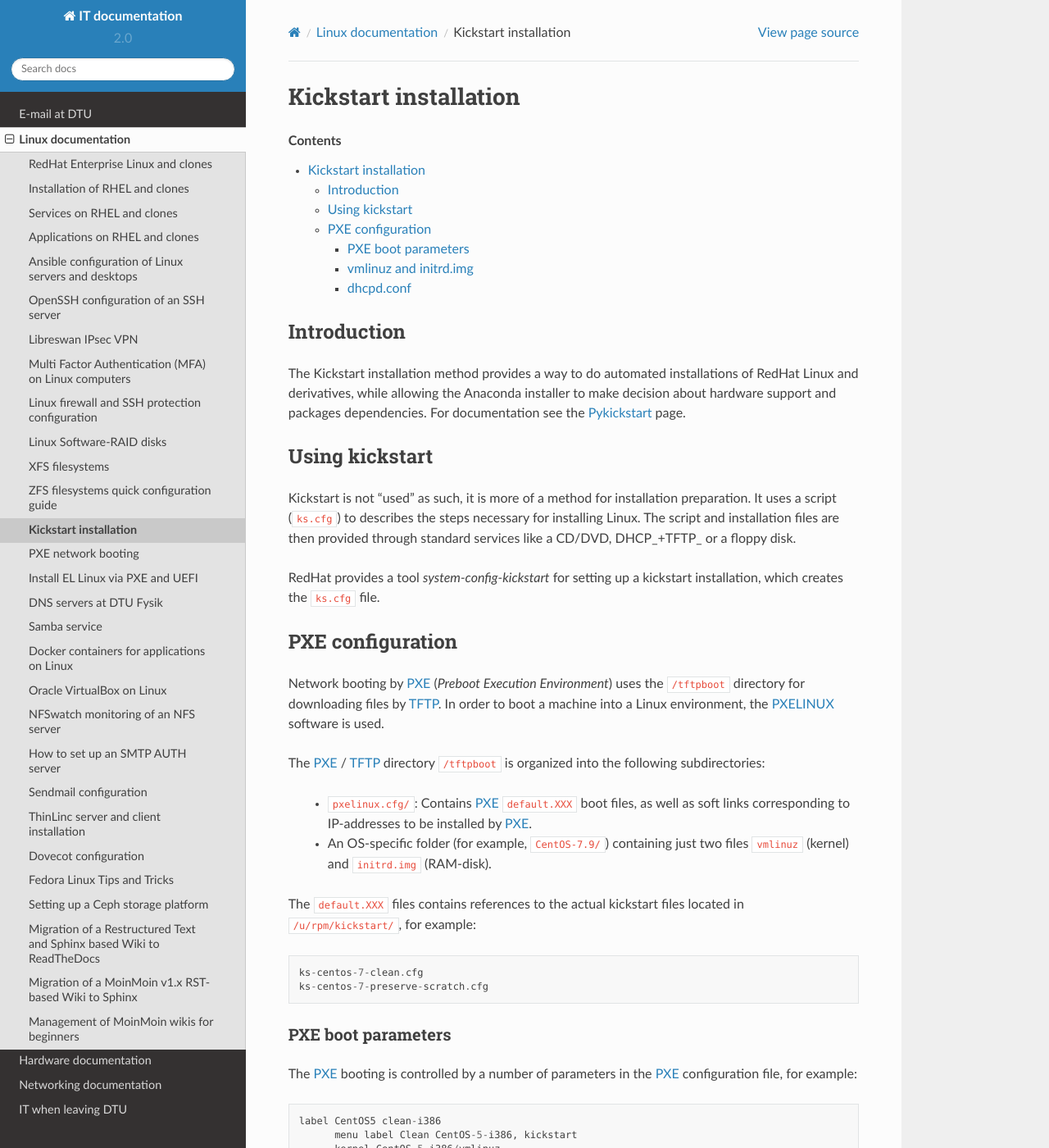
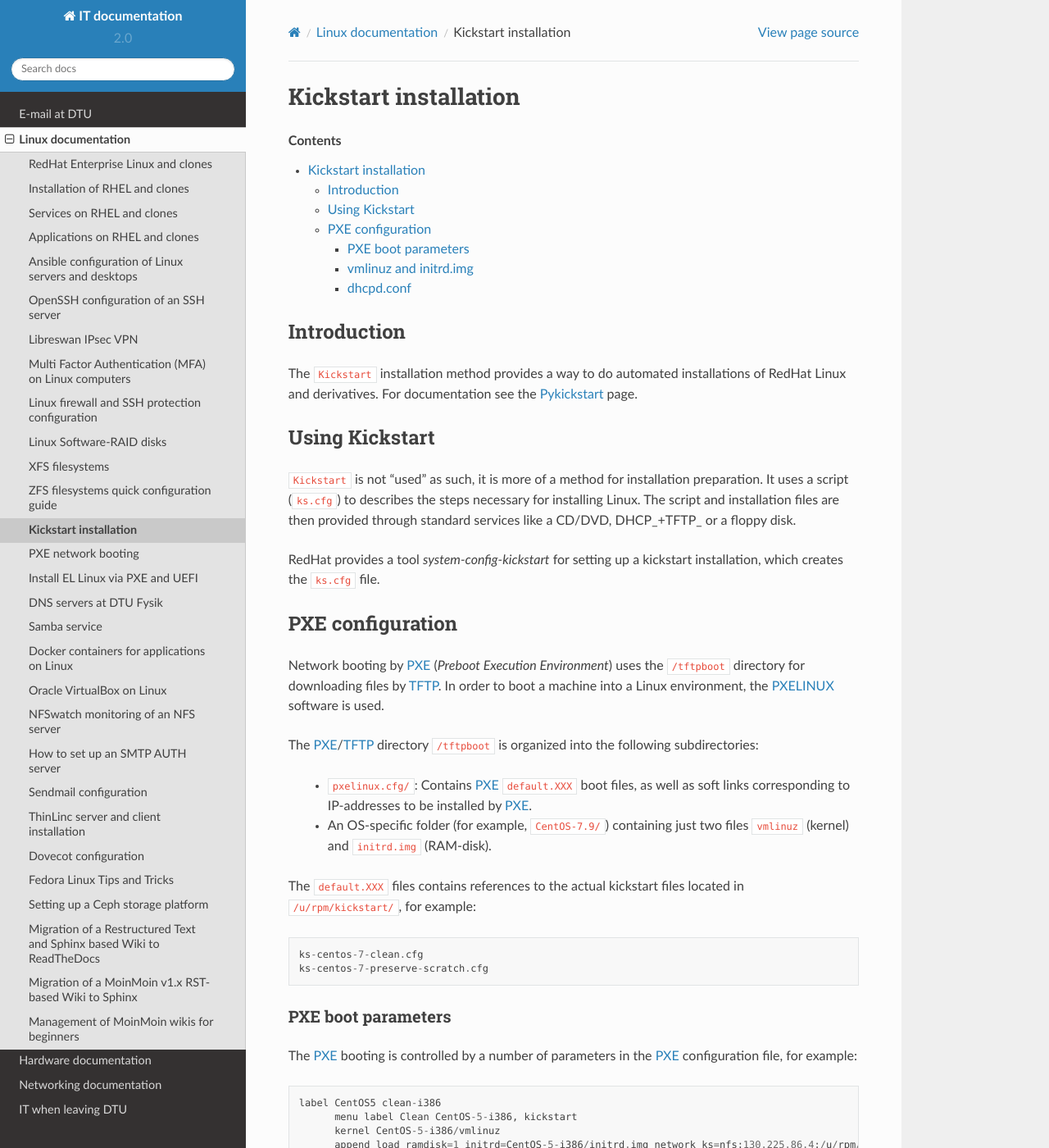
Before and after one commit to OleHolmNielsen/ITwiki, a Sphinx documentation site: the page built from docs/Kickstart.rst, in a window 1280 px wide and 1400 px high. Shown: the whole window at 82% size. Built offline with Sphinx 7.4.7 and the Read the Docs theme 2.0.0, drawn with Linux system fonts in a browser that asks for light colours; some of the changed text lies outside the part shown.

Commit message:
Minor edit

```diff
--- a/docs/Kickstart.rst
+++ b/docs/Kickstart.rst
@@ -10,7 +10,7 @@ Kickstart installation
 Introduction
 =============
 
-The Kickstart installation method provides a way to do automated installations of RedHat Linux and derivatives, while allowing the Anaconda installer to make decision about hardware support and packages dependencies.
+The ``Kickstart`` installation method provides a way to do automated installations of RedHat Linux and derivatives.
 For documentation see the Pykickstart_ page.
 
 .. _Pykickstart: https://pykickstart.readthedocs.io/en/latest/
@@ -19,10 +19,10 @@ For documentation see the Pykickstart_ page.
 .. _PXELINUX: https://wiki.syslinux.org/wiki/index.php?title=PXELINUX
 .. _DHCP: https://en.wikipedia.org/wiki/Dynamic_Host_Configuration_Protocol
 
-Using kickstart
+Using Kickstart
 ===============
 
-Kickstart is not "used" as such, it is more of a method for installation preparation.
+``Kickstart`` is not "used" as such, it is more of a method for installation preparation.
 It uses a script (``ks.cfg``) to describes the steps necessary for installing Linux.
 The script and installation files are then provided through standard services like a CD/DVD, DHCP_+TFTP_ or a floppy disk.
 
@@ -35,7 +35,7 @@ Network booting by PXE_ (*Preboot Execution Environment*)
 uses the ``/tftpboot`` directory for downloading files by TFTP_.
 In order to boot a machine into a Linux environment, the PXELINUX_ software is used.
 
-The PXE_ / TFTP_ directory ``/tftpboot`` is organized into the following subdirectories:
+The PXE_/TFTP_ directory ``/tftpboot`` is organized into the following subdirectories:
 
  * ``pxelinux.cfg/``: Contains PXE_ ``default.XXX`` boot files, as well as soft links corresponding to IP-addresses to be installed by PXE_.
 
```
Also changed, not shown: other parts of docs/Kickstart.rst (+2 -1 lines).
